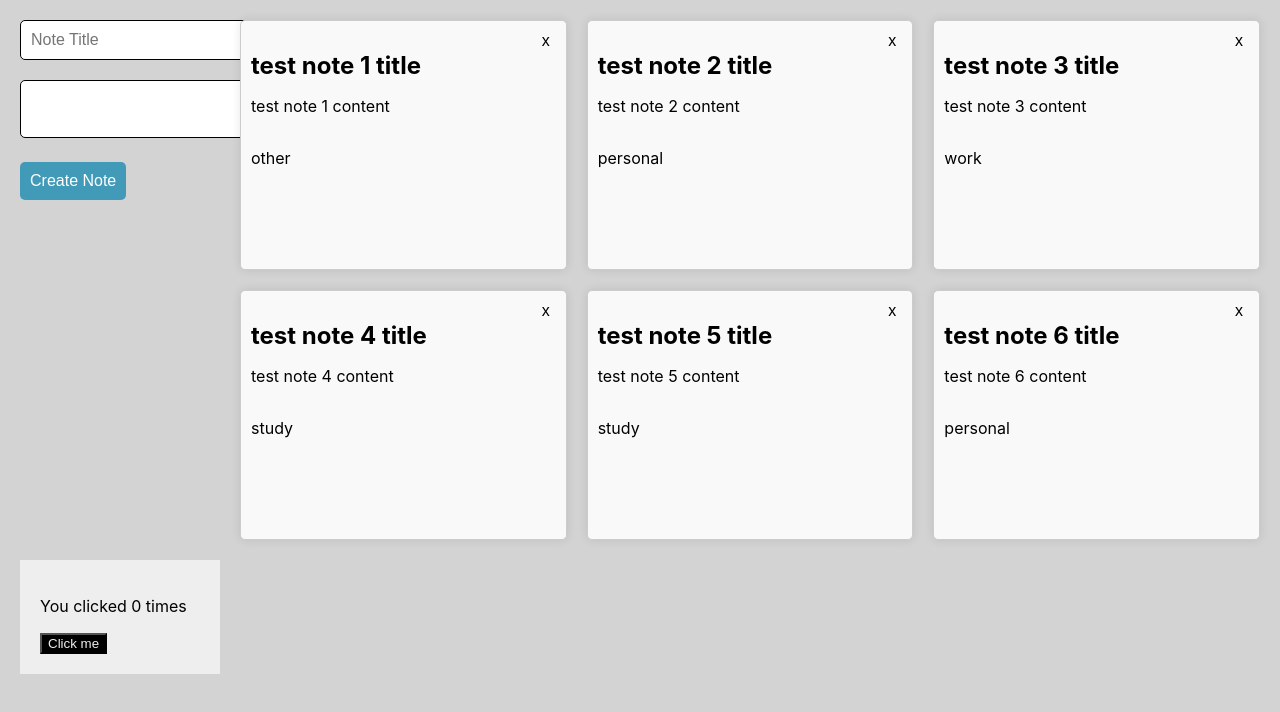
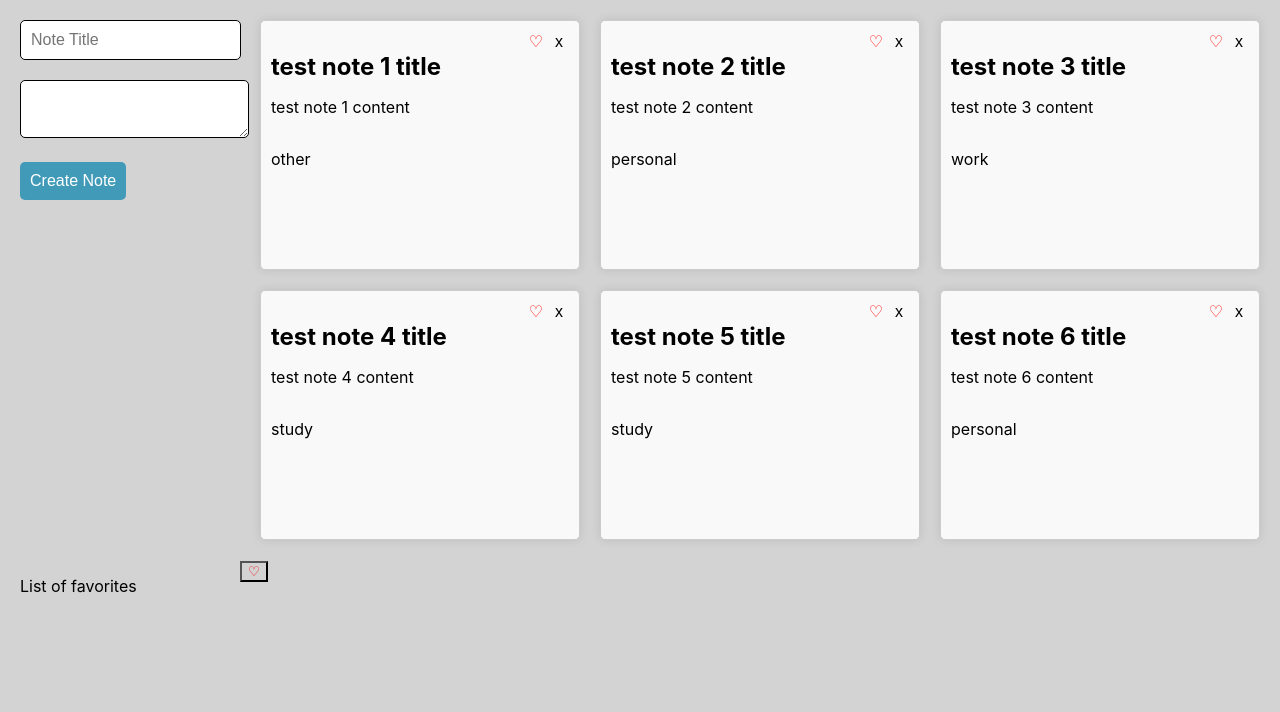
Before and after one commit to Shuzhengz/CSE_110_2024_LABS, a React (Create React App) app in the folder LAB2/my-app/: page / in a window 1280 px wide. Shown: the top 712 px of the page. Built offline with nearby package versions, Linux system fonts and the light colour scheme.

Commit message:
adds the like button

```diff
--- a/LAB2/my-app/src/App.css
+++ b/LAB2/my-app/src/App.css
@@ -20,6 +20,7 @@ body {
   grid-template-columns: repeat(auto-fill, minmax(250px, 1fr));
   grid-auto-rows: minmax(250px, auto);
   gap: 20px;
+  padding-left: 20px;
 }
 
 .note-item {
@@ -60,7 +61,9 @@ textarea,
 input {
   border-radius: 5px;
   border: 1px solid black;
-  padding: 10px;
+  padding-top: 10px;
+  padding-bottom: 10px;
+  padding-left: 10px;
   font-size: 16px;
 }
 
--- a/LAB2/my-app/src/App.tsx
+++ b/LAB2/my-app/src/App.tsx
@@ -2,7 +2,7 @@ import './App.css';
 
 import { Label, Note } from "./types"; // Import the Label type from the appropriate module
 import { dummyNotesList } from "./constants"; // Import the dummyNotesList from the appropriate module
-import { ClickCounter } from "./hooksExercise";
+import { LikeButton } from "./likeButton";
 
 function App() {
     return (
@@ -24,6 +24,7 @@ function App() {
                         key={note.id}
                         className="note-item">
                         <div className="notes-header">
+                            <LikeButton/>
                             <button>x</button>
                         </div>
                         <h2> {note.title} </h2>
@@ -33,7 +34,13 @@ function App() {
                 ))}
             </div>
 
-            <ClickCounter/>
+            <div>
+                <p>List of favorites</p>
+            </div>
+
+            <div>
+                <LikeButton/>
+            </div>
         </div>
 
     );
--- /dev/null
+++ b/LAB2/my-app/src/likeButton.tsx
@@ -0,0 +1,41 @@
+import React, {useState, useEffect, useContext} from 'react';
+import {ThemeContext, themes} from "./themeContext";
+
+export function LikeButton() {
+    const [like, setLike] = useState(false);
+
+    useEffect(() => {
+
+    }, [like]);
+
+    const theme = useContext(ThemeContext);
+
+    return (
+
+        <button
+            onClick={() => setLike(!like)}
+            style={{background: theme.background, color: theme.foreground}}
+        >
+            {like ? "❤️": "♡"}
+        </button>
+
+    );
+}
+
+// Wrapper component to provide context
+function ToggleTheme() {
+    const [currentTheme, setCurrentTheme] = useState(themes.light);
+
+    const toggleTheme = () => {
+        setCurrentTheme(currentTheme === themes.light ? themes.dark : themes.light);
+    };
+
+    return (
+        <ThemeContext.Provider value={currentTheme}>
+            <button onClick={toggleTheme}> Toggle Theme</button>
+            <LikeButton/>
+        </ThemeContext.Provider>
+    );
+}
+
+export default ToggleTheme;
--- a/LAB2/my-app/src/themeContext.ts
+++ b/LAB2/my-app/src/themeContext.ts
@@ -2,8 +2,8 @@ import React from 'react';
 
 export const themes = {
     light: {
-        foreground: '#000000',
-        background: '#eeeeee',
+        foreground: '#ff0000',
+        background: 'rgba(255,255,255,0)',
     },
     dark: {
         foreground: '#ffffff',
```
